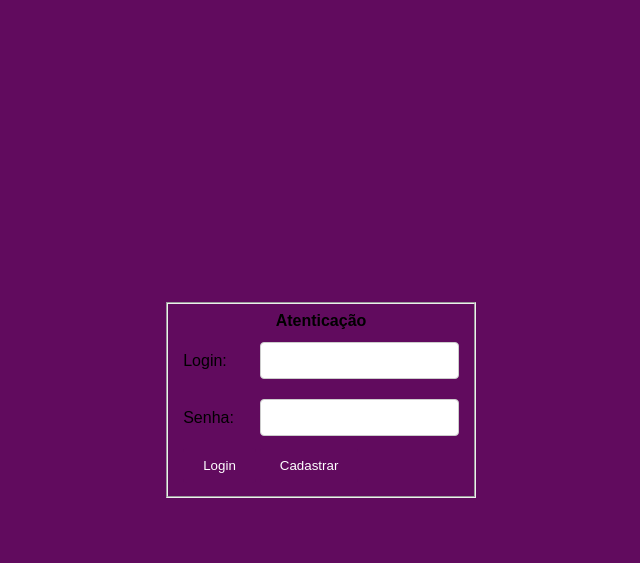
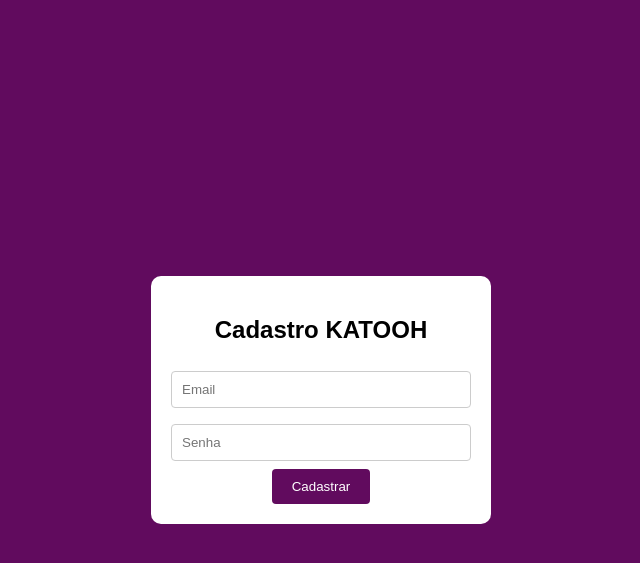
Before and after one commit to dbernardos/KATOOH, a PHP site: page /telaLogin.php in a window 1280 px wide. Shown: the top 563 px of the page, without its empty margins (319-959 px from the left). Run offline with PHP 8.4, Linux system fonts and the light colour scheme.

Commit message:
padronizacao telaLogin

```diff
--- a/src/view/telaLogin.php
+++ b/src/view/telaLogin.php
@@ -42,48 +42,13 @@
 </head>
 
 <body>
-        <header>
-            <!-- place navbar here -->
-        </header>
-        <main>
-            <fieldset>
-                <table>
-                    <th colspan="2" class="center">Atenticação</th>
-                    <tr>
-                        <td>Login:</td>
-                        <td><input type="text" id=""></td>
-                    </tr>
-                    <tr>
-                        <td>Senha:</td>
-                        <td><input type="password" id=""></td>
-                    </tr>
-                    <tr>
-                        <td><input type="submit" value="Login" id=""></td>
-                        <td>
-                            <form action="telaCadastro.php" method="post">
-                                <input type="submit" value="Cadastrar">
-                            </form>
-                        </td>
-                    </tr>
-                </table>
-            </fieldset>
-
-
-        </main>
-        <footer>
-            <!-- place footer here -->
-        </footer>
-        <!-- Bootstrap JavaScript Libraries -->
-        <script
-            src="https://cdn.jsdelivr.net/npm/@popperjs/core@2.11.8/dist/umd/popper.min.js"
-            integrity="sha384-I7E8VVD/ismYTF4hNIPjVp/Zjvgyol6VFvRkX/vR+Vc4jQkC+hVqc2pM8ODewa9r"
-            crossorigin="anonymous"
-        ></script>
-
-        <script
-            src="https://cdn.jsdelivr.net/npm/bootstrap@5.3.2/dist/js/bootstrap.min.js"
-            integrity="sha384-BBtl+eGJRgqQAUMxJ7pMwbEyER4l1g+O15P+16Ep7Q9Q+zqX6gSbd85u4mG4QzX+"
-            crossorigin="anonymous"
-        ></script>
-    </body>
+    <div class="container">
+        <h2>Cadastro KATOOH</h2>
+        <form action="#">
+            <input type="email" id="email" name="email" placeholder="Email" required><br>
+            <input type="password" id="senha" name="senha" placeholder="Senha" required><br>
+            <input type="submit" value="Cadastrar">
+        </form>
+    </div>
+</body>
 </html>
```
